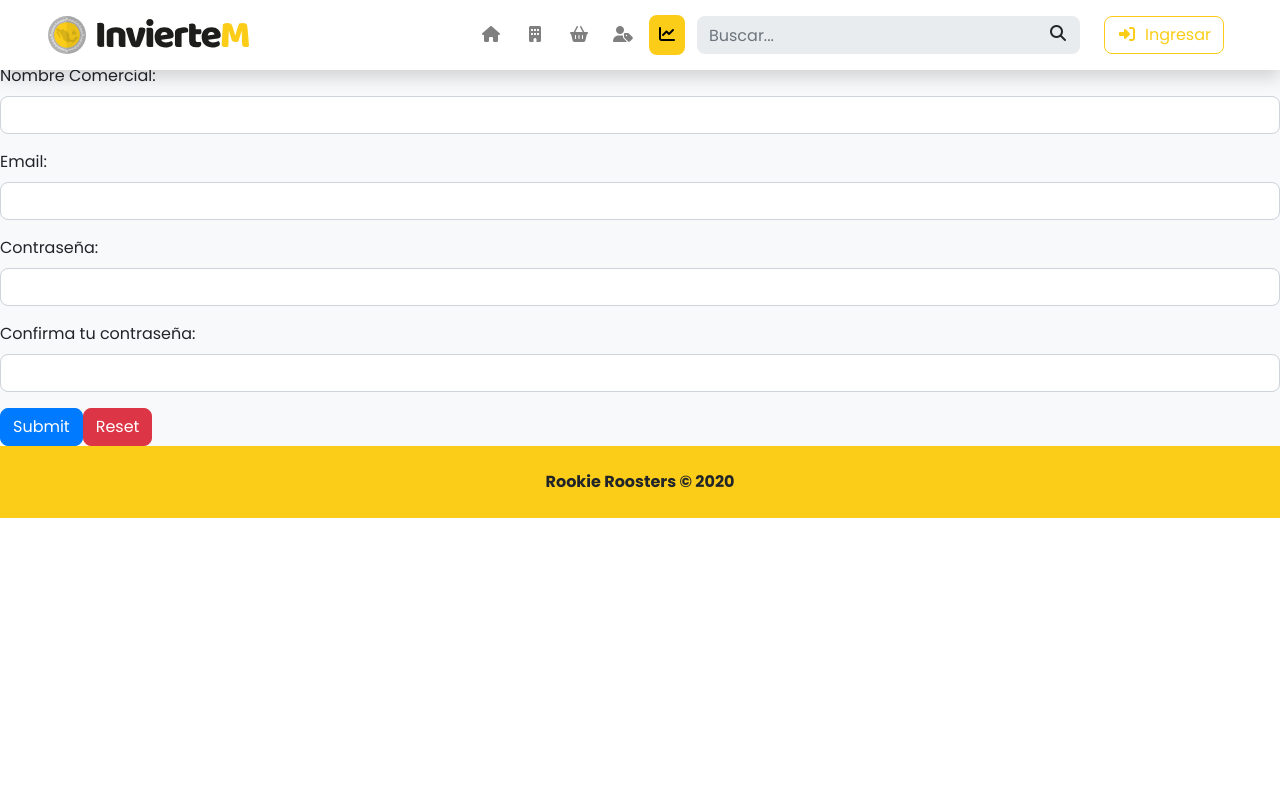
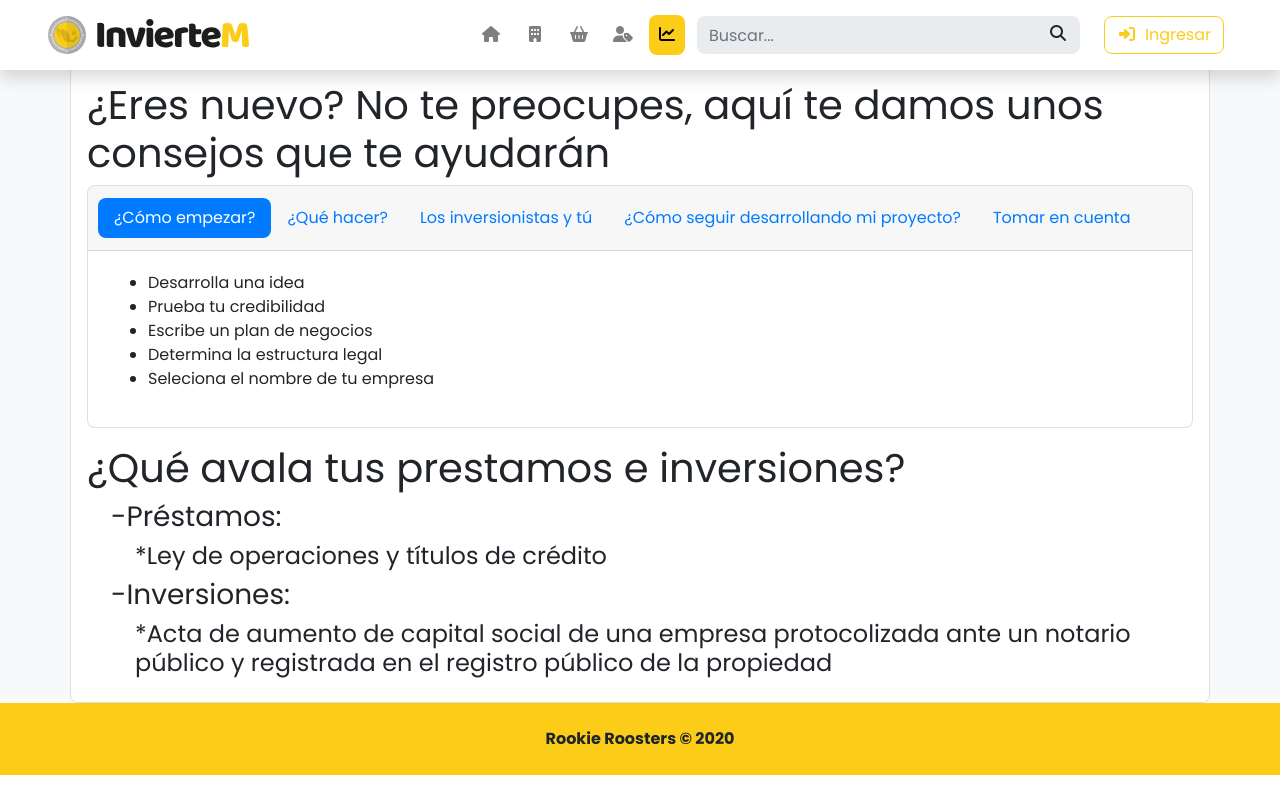
Before and after one commit to manuelgm0518/invierte-m, a Vue app: page /start-business in a window 1280 px wide. Built offline with nearby package versions, Linux system fonts and the light colour scheme; a web font is replaced by a local one.

Commit message:
Tutorial

```diff
--- a/src/views/StartBusiness.vue
+++ b/src/views/StartBusiness.vue
@@ -1,90 +1,59 @@
 <template>
-  <div>
-
-      <b-form-group id="input-group-2" label="Nombre Comercial:" label-for="input-2">
-        <b-form-input
-          id="input-2"
-          v-model="form.name"
-          required
-        ></b-form-input>
-      </b-form-group>
-
- <b-form @submit="onSubmit" @reset="onReset" v-if="show">
-      <b-form-group
-        id="input-group-1"
-        label="Email:"
-        label-for="input-1"
-      >
-        <b-form-input
-          id="input-1"
-          v-model="form.email"
-          type="email"
-          required
-        ></b-form-input>
-      </b-form-group>
-
-      <b-form-group id="input-group-2" label="Contraseña:" label-for="input-2">
-        <b-form-input
-          id="input-2"
-          v-model="form.password"
-          type="password"
-          required
-        ></b-form-input>
-      </b-form-group>
-
-         <b-form-group id="input-group-2" label="Confirma tu contraseña:" label-for="input-2">
-        <b-form-input
-          id="input-2"
-          v-model="form.passwordconf"
-          type="password"
-          required
-        ></b-form-input>
-      </b-form-group>
-
-
-      <b-button type="submit" @click="samePass" variant="primary">Submit</b-button>
-      <b-button type="reset" variant="danger">Reset</b-button>
-    </b-form>
+  <div  class="container card p-3 mt-5">
+    <div class="mt-3">
+      <h1>¿Eres nuevo? No te preocupes, aquí te damos unos consejos que te ayudarán</h1>
+    </div>
+    <div>
+      <b-card no-body>
+        <b-tabs pills card>
+          <b-tab   :title="item.titulo" v-for="item in sections" :key="item">
+            <b-card-text>
+              <ul>
+                <li v-for="tip in item.tips" :key="tip">{{ tip }} </li>
+              </ul>
+            </b-card-text>
+          </b-tab>
+        </b-tabs>
+      </b-card>
+    </div>
+    <div class="mt-3">
+      <h1>¿Qué avala tus prestamos e inversiones?</h1>
+      <h3 class="ml-4">-Préstamos:</h3>
+      <h4 class="ml-5">*Ley de operaciones y títulos de crédito</h4>
+      <h3 class="ml-4">-Inversiones:</h3>
+      <h4 class="ml-5">*Acta de aumento de capital social de una empresa protocolizada ante un notario público y registrada en el registro público de la propiedad</h4>
+    </div>
   </div>
 </template>
 
 <script>
-  export default {
-    name:'StartBusiness',
-    data() {
-      return {
-        form: {
-          email: '',
-          name: '',
-          password: '',
-          passwordconf: ''
+export default {
+  name:'StartBusiness',
+  data(){
+    return{
+      sections:[
+        {
+          titulo: '¿Cómo empezar?',
+          tips: ['Desarrolla una idea', 'Prueba tu credibilidad', ' Escribe un plan de negocios', ' Determina la estructura legal',  'Seleciona el nombre de tu empresa']
         },
-        show: true
-      }
-    },
-    methods: {
-      onSubmit(evt) {
-        evt.preventDefault()
-        alert(JSON.stringify(this.form))
-      },
-      onReset(evt) {
-        evt.preventDefault()
-        // Reset our form values
-        this.form.email = ''
-        this.form.name = ''
-        this.form.password = ''
-
-        // Trick to reset/clear native browser form validation state
-        this.show = false
-        this.$nextTick(() => {
-          this.show = true
-        })
-      },
-       samePass(){
-        var n = this.password.localeCompare(this.passwordconf);
-        if(n != 0)
-           alert("Las contraseñas ingresadas son diferentes");
-       }
+        {
+          titulo:'¿Qué hacer?',
+          tips: ['Identifica tu mercado', 'Determina los costos', 'Establece un presupuesto', 'Elige la locación adecuada', 'Da un servicio impecable al cliente']
+        },
+        {
+          titulo:'Los inversionistas y tú',
+          tips: ['Encuentra a los inversionistas adecuados', 'Escucha a los inversionistas', 'Sé flexible ante la probabilidad de cambio de tu idea', 'Evita las peleas con socios e inversionistas', 'No te preocupes por perder un porcentaje de la compañía']
+        },
+        {
+          titulo:'¿Cómo seguir desarrollando mi proyecto?',
+          tips: ['Arregla los libros de contabilidad', 'Ofrece nuevos productos o servicios', 'No te preocupes en exceso por tu economía', 'Encuentra a los empleados adecuados', 'Asigna resposabilidades']
+        },
+        {
+          titulo:'Tomar en cuenta',
+          tips: ['La patente puede esperar', 'Ignora a los negativos', 'Sé paciente', 'Ofrece una experiencia al cliente', 'No esperes el éxito de inmediato']
+        }
+      ]
     }
   }
+}
 </script>
```
